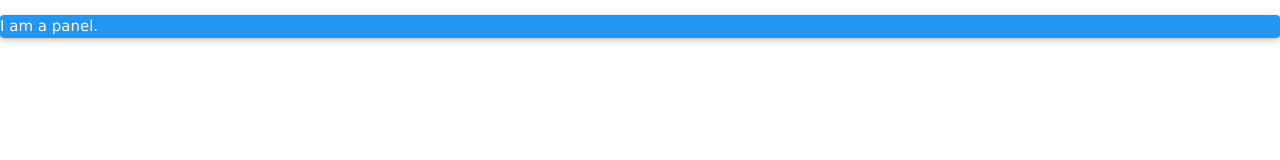
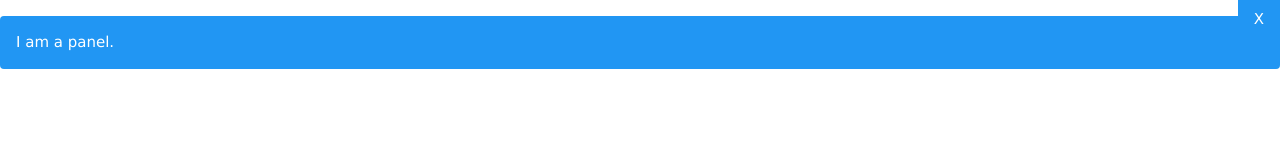
Before and after one commit to godofkoty/chimpion28.github.io, a plain HTML site: page index.html in a window 1280 px wide. Drawn offline with nearby package versions, Linux system fonts and the light colour scheme.

Commit message:
Update index.html

```diff
--- a/index.html
+++ b/index.html
@@ -4,7 +4,9 @@
 <meta charset="UTF-8">
 <meta name="viewport" content="width=device-width, initial-scale=1">
 <link rel="stylesheet" href="https://www.w3schools.com/w3css/4/w3.css">
-<div class = "w3-card w3-blue w3-round">
+<div class = "w3-panel w3-blue w3-round">
+    <span onclick= "this.parentElement.ststyle.display='none'"
+    class="w3-button w3-display-topright">X</span>
     <p>I am a panel.</p>
 </div>
 
```
